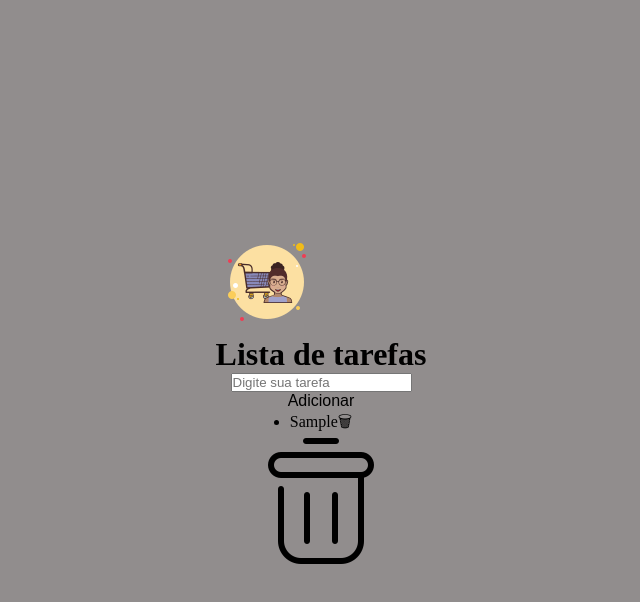
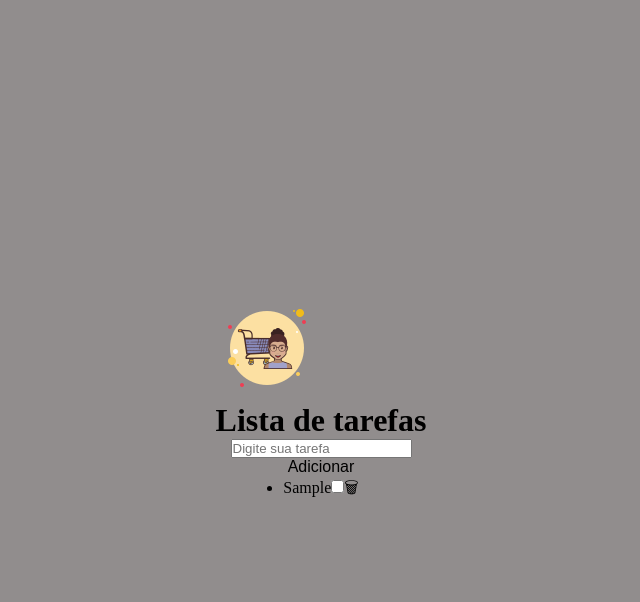
Before and after one commit to Pabriciolima/to-do-list, a plain HTML site: page index.html in a window 1280 px wide. Both pictures are taken after typing "Sample" into the empty fields and a click on the button "Adicionar". Shown: the whole page, without its empty margins (319-959 px from the left). Drawn offline with Linux system fonts and the light colour scheme.

Commit message:
adicionado o checkbox

```diff
--- a/index.html
+++ b/index.html
@@ -23,7 +23,7 @@
 
 
 
-        <div id="lixo"><img src="assets/img/icons8-lixo-128.png" alt="lixeira"></div>
+
     </main>
 
 
--- a/script.js
+++ b/script.js
@@ -3,6 +3,16 @@ function btn(){
         const pegarValor = document.getElementById('text').value;
         var novaTarefa = document.createElement("li");
         novaTarefa.textContent = pegarValor;
+
+
+        const checkbox = document.createElement("input")
+        checkbox.type = "checkbox";
+        novaTarefa.appendChild(checkbox);
+        checkbox.onchange =function(){
+                novaTarefa.style.textDecoration = checkbox.checked ? "line-through" : "none"
+        };
+
+
 
 
         var botaoLixeira = document.createElement("button");
```
